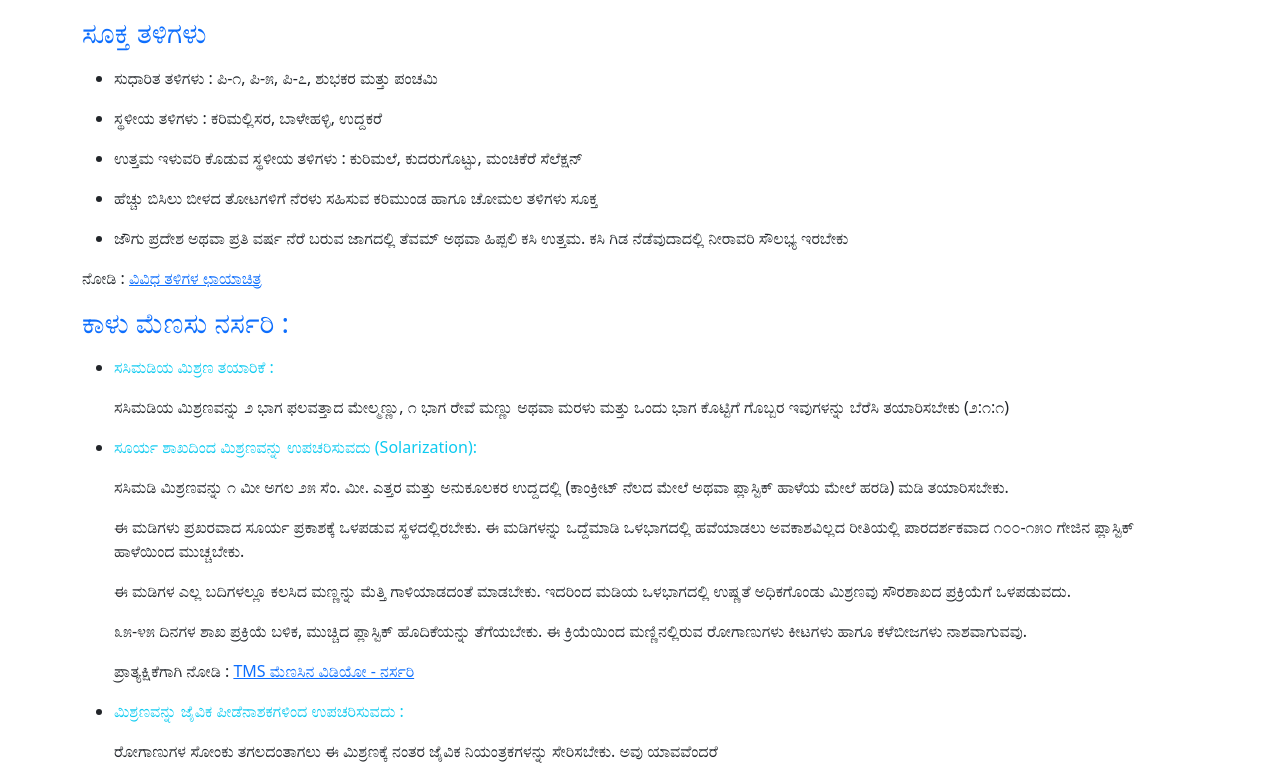
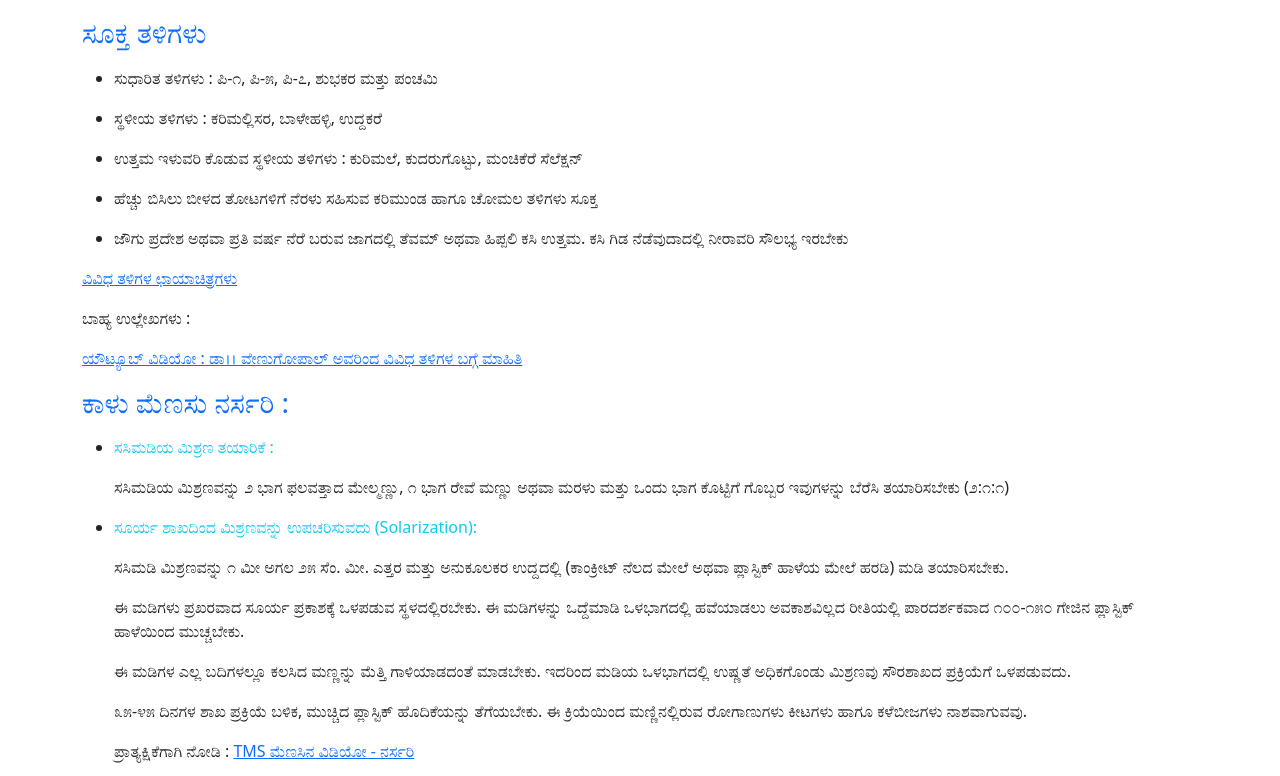
Before and after one commit to thotagara/thotagara.github.io, a plain HTML site: page nursery/nursery.html in a window 1280 px wide. Shown: the top 776 px of the page. Drawn offline with nearby package versions, Linux system fonts and the light colour scheme.

Commit message:
Update nursery.html

```diff
--- a/nursery/nursery.html
+++ b/nursery/nursery.html
@@ -19,7 +19,12 @@
     <li class="mt-3">ಜೌಗು ಪ್ರದೇಶ ಅಥವಾ ಪ್ರತಿ ವರ್ಷ ನೆರೆ ಬರುವ ಜಾಗದಲ್ಲಿ  ತೆವಮ್ ಅಥವಾ ಹಿಪ್ಪಲಿ ಕಸಿ ಉತ್ತಮ. ಕಸಿ ಗಿಡ ನೆಡೆವುದಾದಲ್ಲಿ ನೀರಾವರಿ ಸೌಲಭ್ಯ ಇರಬೇಕು </li>
   </ul>
 
-	<p> ನೋಡಿ : <a href="plant_varieties/plant_varieties.html"> ವಿವಿಧ ತಳಿಗಳ ಛಾಯಾಚಿತ್ರ </a> </p>
+	<p> <a href="plant_varieties/plant_varieties.html"> ವಿವಿಧ ತಳಿಗಳ ಛಾಯಾಚಿತ್ರಗಳು </a> </p>
+
+	<p> ಬಾಹ್ಯ ಉಲ್ಲೇಖಗಳು : </p>
+
+
+	<p> <a href="https://youtu.be/lTrDDaRzRpA?si=u4eTwFDlfWdX9zZh&t=67"> ಯೌಟ್ಯೂಬ್ ವಿಡಿಯೋ : ಡಾ।। ವೇಣುಗೋಪಾಲ್ ಅವರಿಂದ ವಿವಿಧ ತಳಿಗಳ ಬಗ್ಗೆ ಮಾಹಿತಿ  </a> </p>
 
   <h3 class="text-primary mt-3">ಕಾಳು ಮೆಣಸು ನರ್ಸರಿ :</h3>
   <ul>
```
